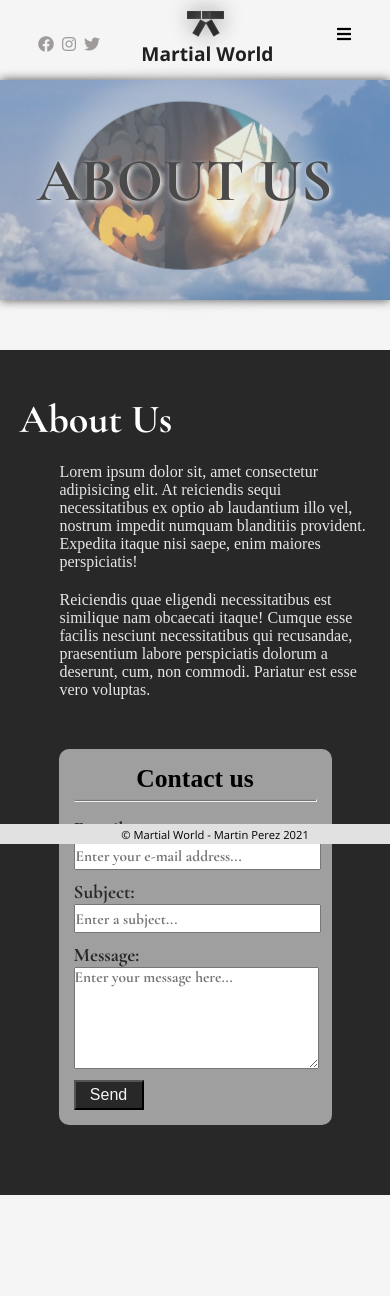
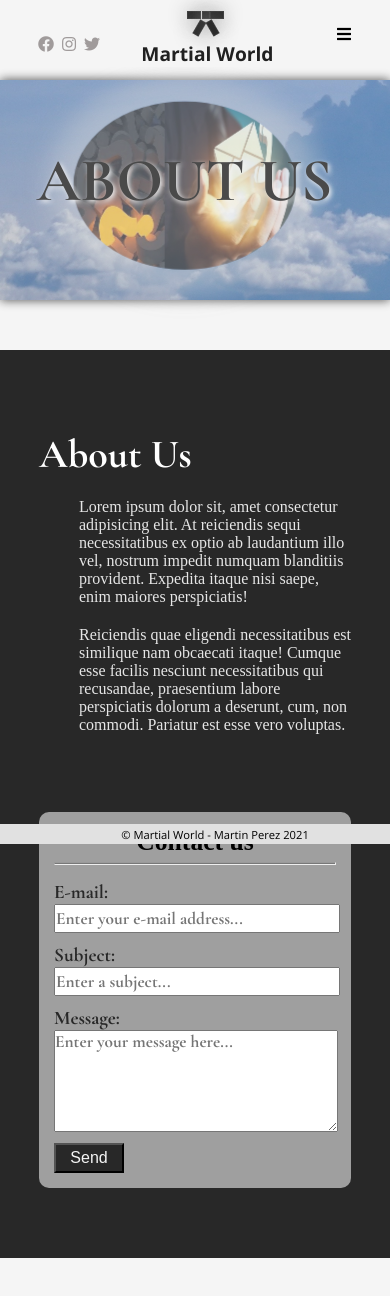
Before and after one commit to A-M-Perez/Martial-World-Blog, a React (Create React App) app: page /AboutUs in a window 390 px wide. Shown: the top 1296 px of the page. Built offline with nearby package versions, Linux system fonts and the light colour scheme; what google-maps-react, react-geocode would draw is missing.

Commit message:
Added responsive design to Home & About Us

```diff
--- a/src/styles/pages/AboutUs.css
+++ b/src/styles/pages/AboutUs.css
@@ -72,7 +72,8 @@
             }
 
             label input, label textarea {
-                width: 100%;
+                max-width: 100%;
+                min-width: 100%;
                 height: 25px;
                 font-size: .9em;
                 font-family: 'Cormorant Garamond', serif;
@@ -95,42 +96,59 @@
                 cursor: pointer;
             }
 
-/* RESPONSIVE DESIGN FOR SCREENS BELOW 1100px */
-@media screen and (max-width: 1100px) {
-    label input, label textarea {
-        font-size: .8em;
+/* RESPONSIVE DESIGN  */
+@media screen and (max-width: 1280px) {
+    #contact-us {
+        width: 30%;
     }
 
     #about-us-text {
-        width: 55%;
-        margin-left: 5%;
-        margin-right: 5%;
+        width: 45%;
+    }
 }
 
+@media screen and (max-width: 768px) {
     #contact-us {
-        width: 30%;
+        width: 35%;
+    }
+
+    #about-us-text {
+        width: 45%;
+        margin-left: 8%;
         margin-right: 5%;
     }
 }
 
-/* RESPONSIVE DESIGN FOR SCREENS BELOW 800px */
-@media screen and (max-width: 800px) {
+@media screen and (max-width: 540px) {
     #about-us {
         display: block;
-     box-sizing: border-box;
-     padding-top: 15px;
+    }
+
+    #contact-us {
+        width: 60%;
+        margin-top: 15%;
+        margin-left: 20%;
+        margin-right: 20%;
     }
 
     #about-us-text {
-            width: 90%;
-            margin-left: 5%;
-            margin-right: 5%;
+        width: 60%;
+        margin-left: 20%;
+        margin-right: 20%;
+    }
 }
 
+@media screen and (max-width: 414px) {
     #contact-us {
-            width: 70%;
-            margin-top: 50px;
-            margin-right: 15%;
-            margin-left: 15%;
+        width: 80%;
+        margin-top: 20%;
+        margin-left: 10%;
+        margin-right: 10%;
+    }
+
+    #about-us-text {
+        width: 80%;
+        margin-left: 10%;
+        margin-right: 10%;
     }
 }
--- a/src/styles/pages/Home.css
+++ b/src/styles/pages/Home.css
@@ -38,3 +38,25 @@
     margin-top: 10px;
     margin-left: 30px;
 }
+
+/* RESPONSIVE DESIGN */
+@media screen and (min-width: 768px) and (min-height: 1024px) {
+    h1 {
+        font-size: 3.5em;
+    }
+
+        h2 {
+            font-size: 1.8em;
+        }
+
+        p, ul {
+            font-size: 1.3em;
+        }
+}
+
+@media screen and (max-width: 280px) {
+    main {
+        width: 80vw;
+        margin-left: 10%;
+    }
+}
--- a/src/styles/pages/login/Login.css
+++ b/src/styles/pages/login/Login.css
@@ -194,27 +194,7 @@
 }
 
 
-/* RESPONSIVE DESIGN FOR SCREENS BELOW 700px */
-@media screen and (max-width: 700px) {
-    #login{
-        flex-wrap: wrap;
-    }
-        #login-form {
-            width: 100%;
-        }
+/* RESPONSIVE DESIGN */
+@media screen and (max-width: px) {
 
-        #separator {
-            width: 100%;
-            border-left: none;
-            border-bottom: 2px solid rgb(50, 50, 50, 0.2);
-            margin-top: 30px;
-            margin-bottom: 20px;
-        }
-
-        #guest-login-section {
-            width: 100%;
-            box-sizing: border-box;
-            padding-left: 15%;
-            padding-right: 15%;
-        }
 }
```
Lines whose indentation alone changed are shown as unchanged.
